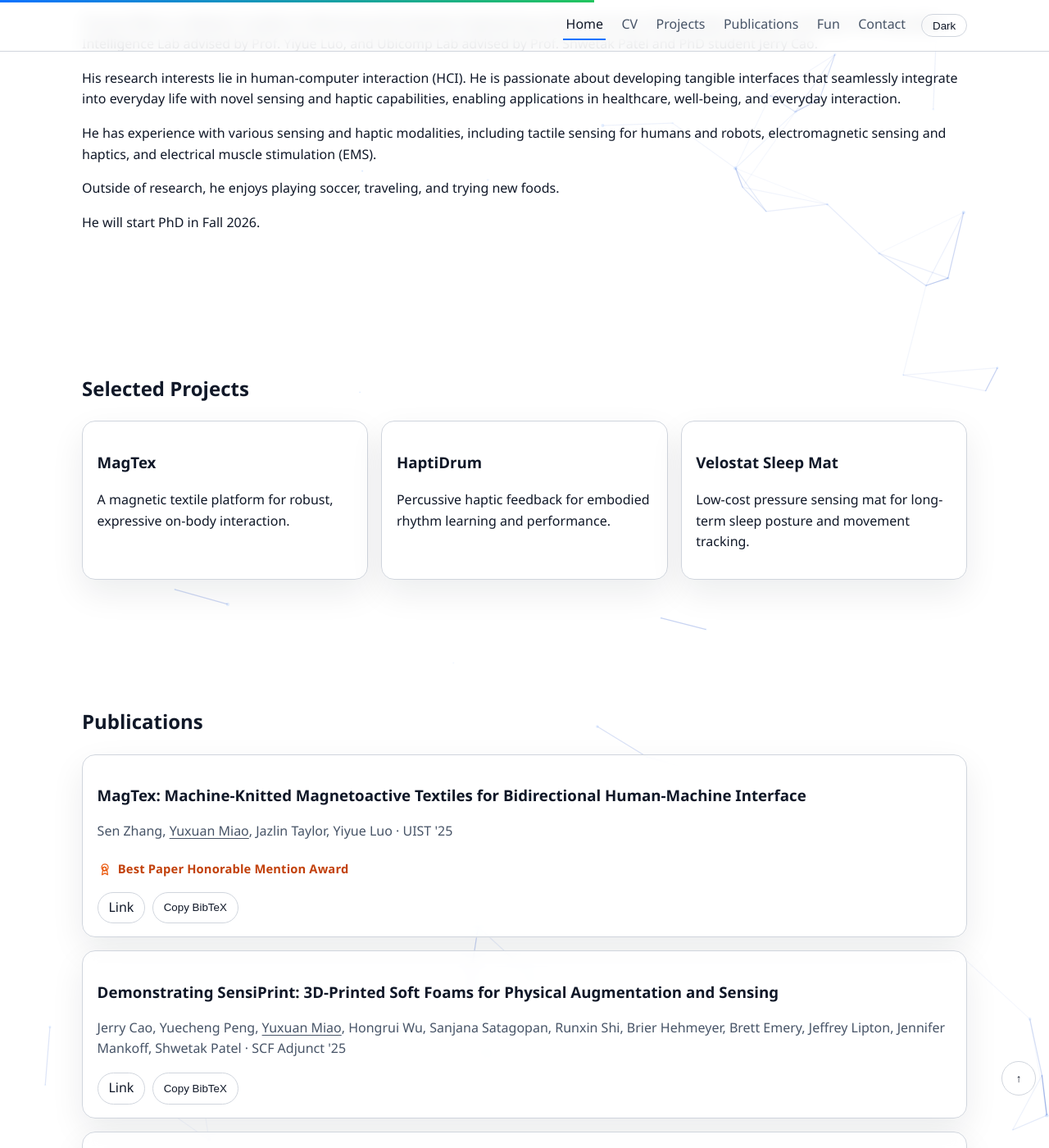
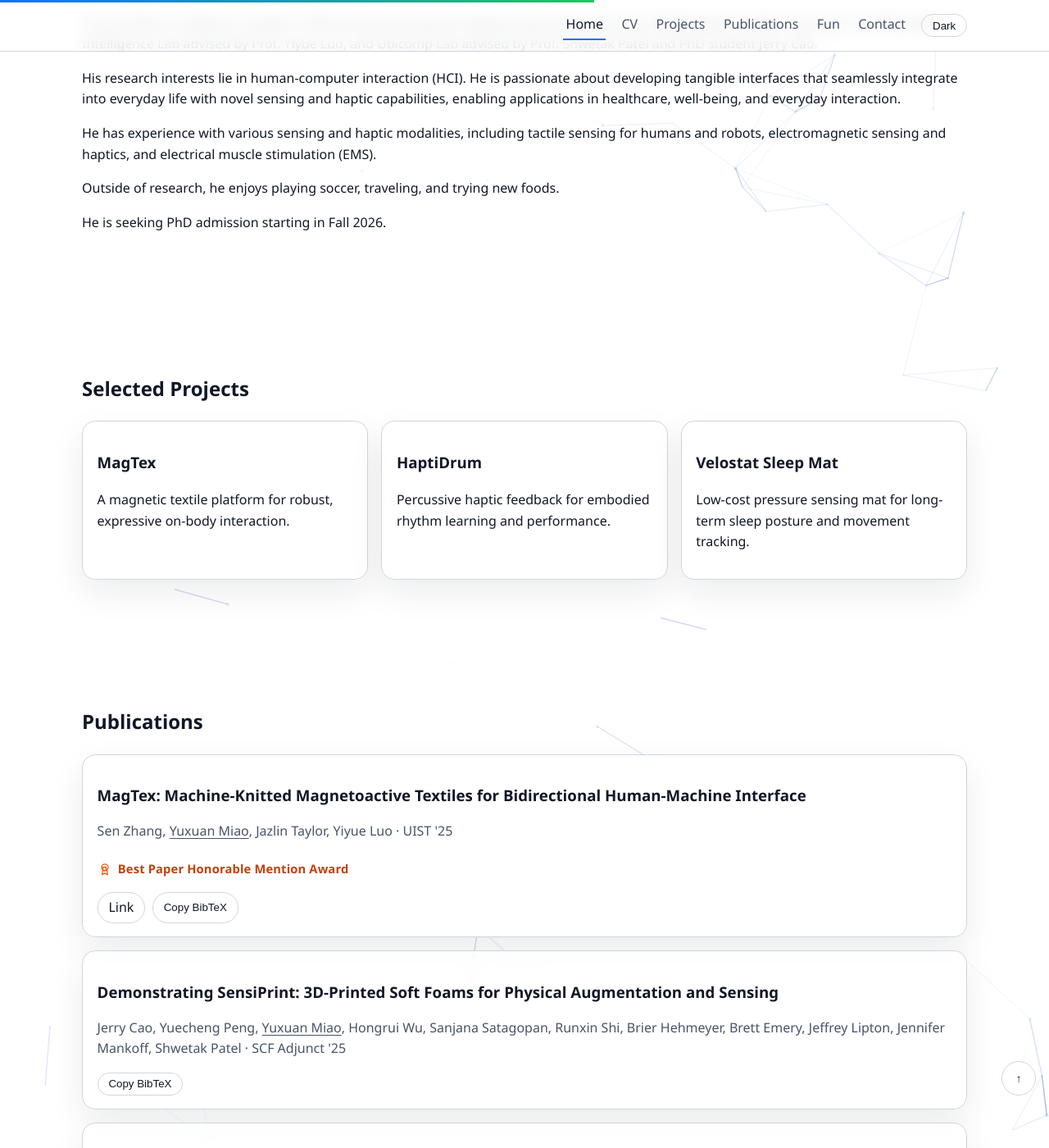
Before and after one commit to WellingtonMiao/WellingtonMiao.github.io, a Jekyll site: the page v2/index.html, which Jekyll copies as it is, in a window 1280 px wide and 1400 px high, scrolled down 628 px. Shown: the whole window at 82% size. Built offline with Jekyll 4.4.1, drawn with Linux system fonts in a browser that asks for light colours.

Commit message:
Revert "feat(v2): update about text and add links for SensiPrint and MagBall"
This reverts commit eb96bb0afeb05e6ce20bc3658bb494d5241f1a6a.

```diff
--- a/v2/index.html
+++ b/v2/index.html
@@ -58,7 +58,7 @@
         <p>His research interests lie in human-computer interaction (HCI). He is passionate about developing tangible interfaces that seamlessly integrate into everyday life with novel sensing and haptic capabilities, enabling applications in healthcare, well-being, and everyday interaction.</p>
         <p>He has experience with various sensing and haptic modalities, including tactile sensing for humans and robots, electromagnetic sensing and haptics, and electrical muscle stimulation (EMS).</p>
         <p>Outside of research, he enjoys playing soccer, traveling, and trying new foods.</p>
-        <p>He will start PhD in Fall 2026.</p>
+        <p>He is seeking PhD admission starting in Fall 2026.</p>
       </div>
     </section>
 
@@ -132,7 +132,6 @@
             <p class="meta">Jerry Cao, Yuecheng Peng, <span class="author-me">Yuxuan Miao</span>, Hongrui Wu, Sanjana Satagopan, Runxin Shi, Brier Hehmeyer, Brett Emery, Jeffrey Lipton, Jennifer Mankoff, Shwetak Patel · SCF Adjunct '25</p>
           </div>
           <div class="pub-actions">
-            <a class="chip chip-link" href="https://dl.acm.org/doi/full/10.1145/3774746.3779262" target="_blank" rel="noopener noreferrer">Link</a>
             <button class="chip copy-bib" data-bib-target="bib2">Copy BibTeX</button>
           </div>
           <div class="pub-body">
@@ -154,7 +153,6 @@
             <p class="meta">Chankyu (Charlie) Han, <span class="author-me">Yuxuan Miao</span>, Sen Zhang, Yiyue Luo · CHI '26</p>
           </div>
           <div class="pub-actions">
-            <a class="chip chip-link" href="https://chankyu-charlie.github.io/assets/pdf/MagBall_CHI26.pdf" target="_blank" rel="noopener noreferrer">Link</a>
             <button class="chip copy-bib" data-bib-target="bib3">Copy BibTeX</button>
           </div>
           <div class="pub-body">
```
